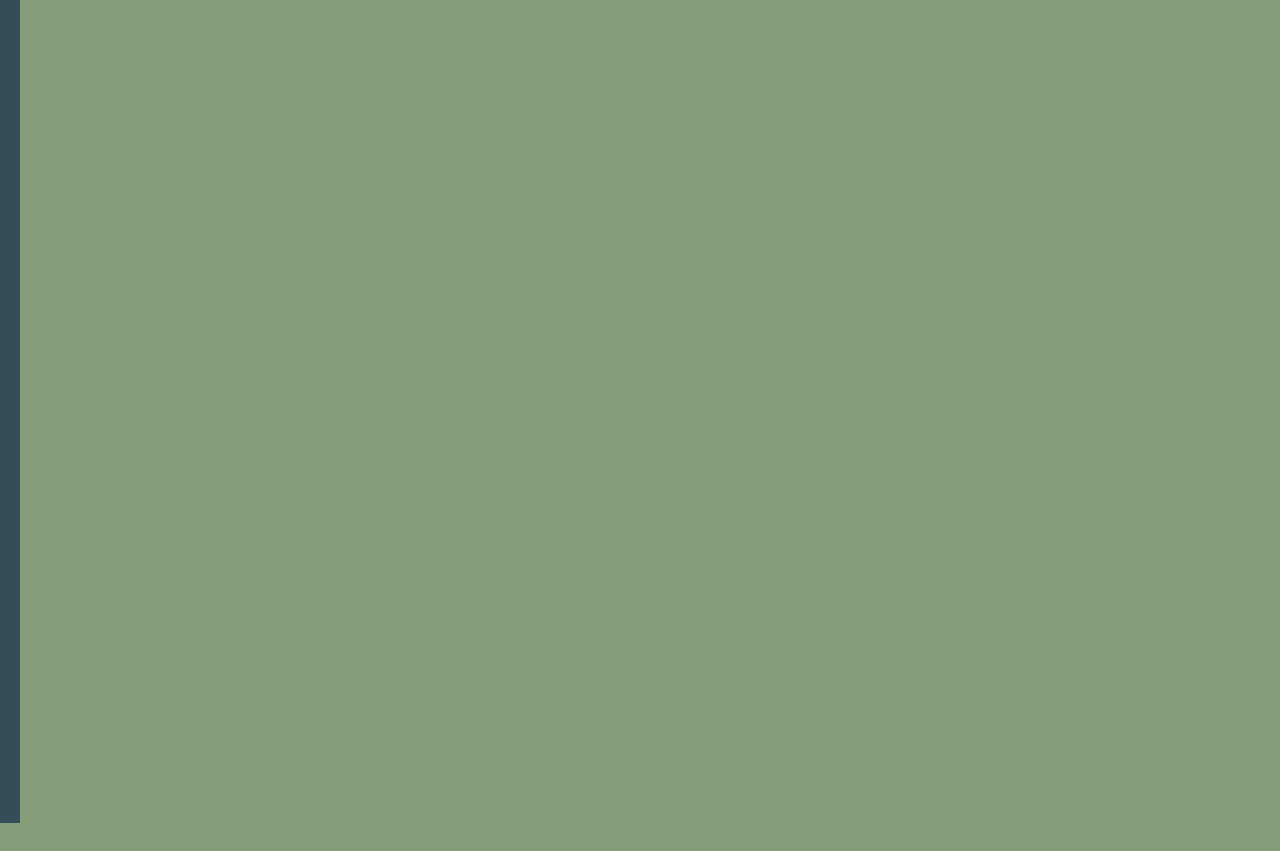
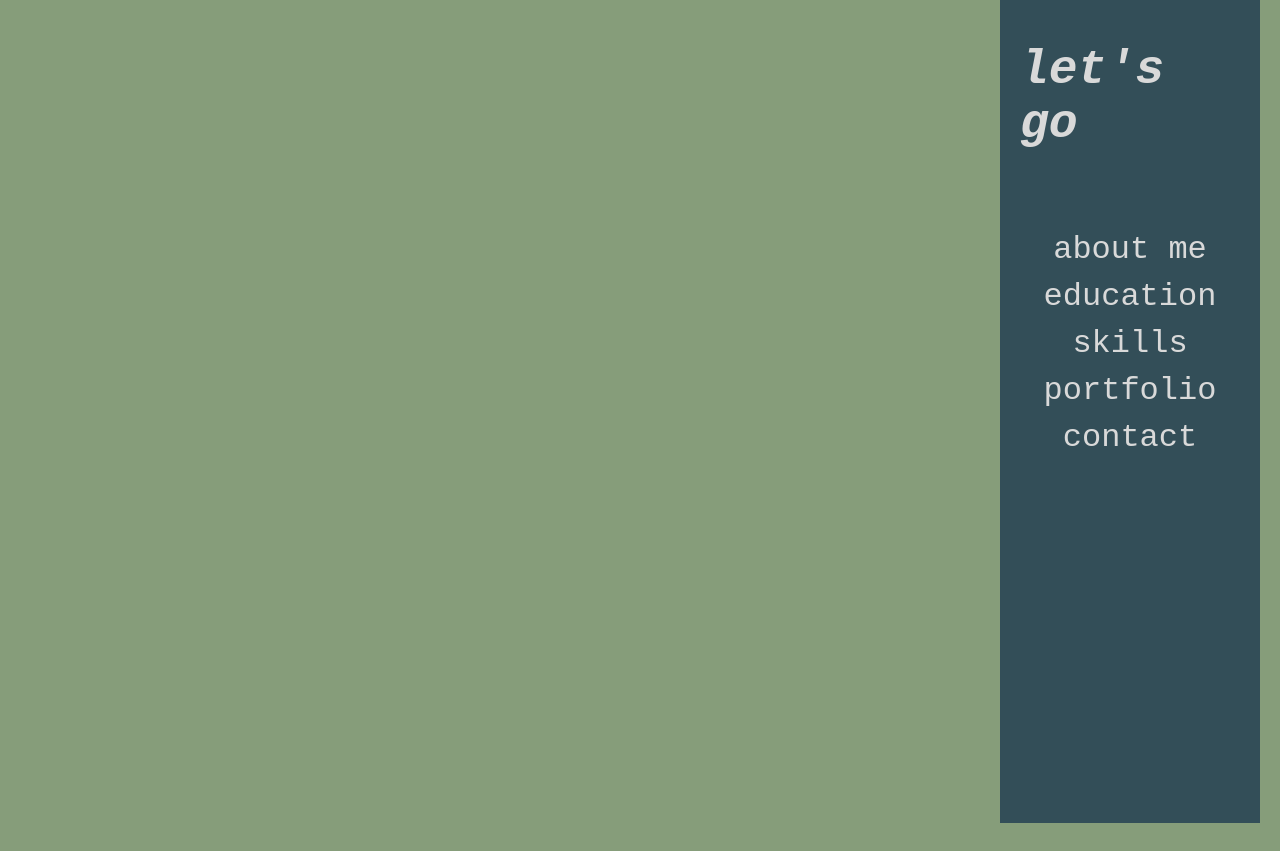
Before and after one commit to sarah-roma/sarah-roma.github.io, a plain HTML site: page index.html in a window 1280 px wide. Shown: the part 749-1600 px from the top of the page. Drawn offline with Linux system fonts and the light colour scheme.

Commit message:
fixed some text formatting errors

```diff
--- a/style.css
+++ b/style.css
@@ -60,7 +60,7 @@ body, h1 {
   padding: 12px 20px 12px 20px ;
   position: absolute;
   top: calc(100vh - 60px);
-  right: calc(100vw - 20px);
+  right: 20px;
   background-color: #334e58;
   box-sizing: border-box;
   clip-path: inset(-100px 0 0 0);
@@ -79,11 +79,25 @@ body, h1 {
 
 .page1 ul {
   list-style-type: none;
-  /* padding: 0; */
+  padding: 0;
   font-family: "Courier New", Helvetica;
   font-weight: 50;
   color: #d9d9d9;
   font-size: 32px;
+  margin: 0;
+  text-align: center;
+  width: 100%;
+}
+
+.page1 ul li {
   margin: 10px 0;
-  text-align: center;
 }
+
+.page1 ul li a {
+  color: #d9d9d9;
+  text-decoration: none;
+}
+
+.page1 ul li a:hover {
+  color:#de8f6e;
+}
```
Also changed, not shown: index.html (+1 -1 lines).
